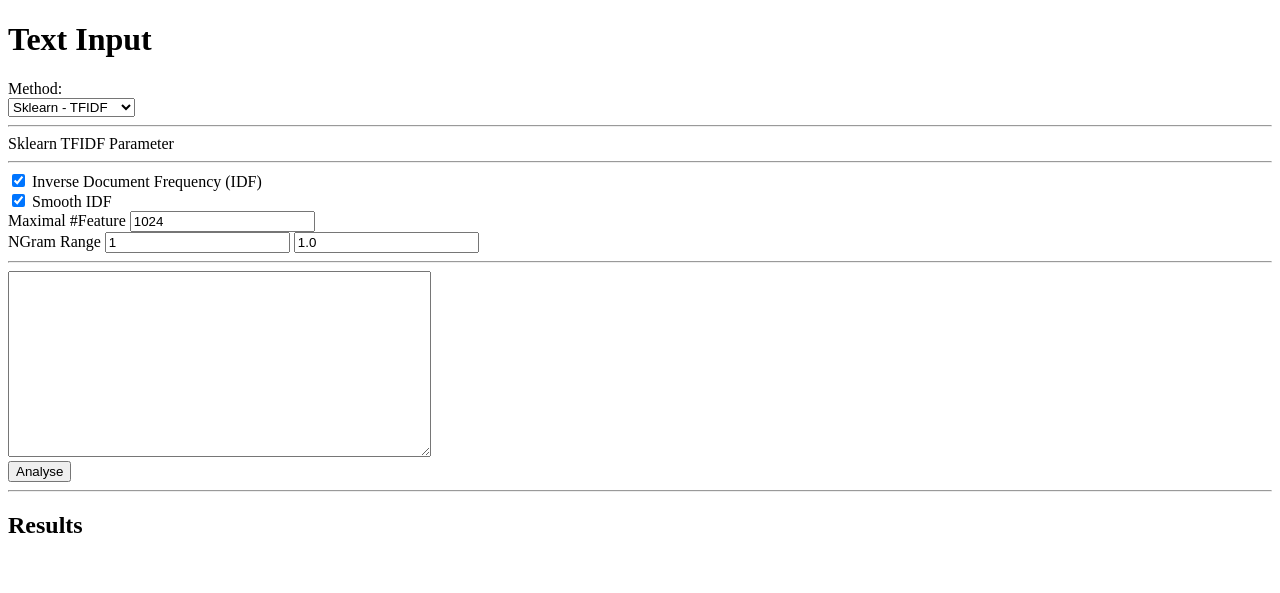
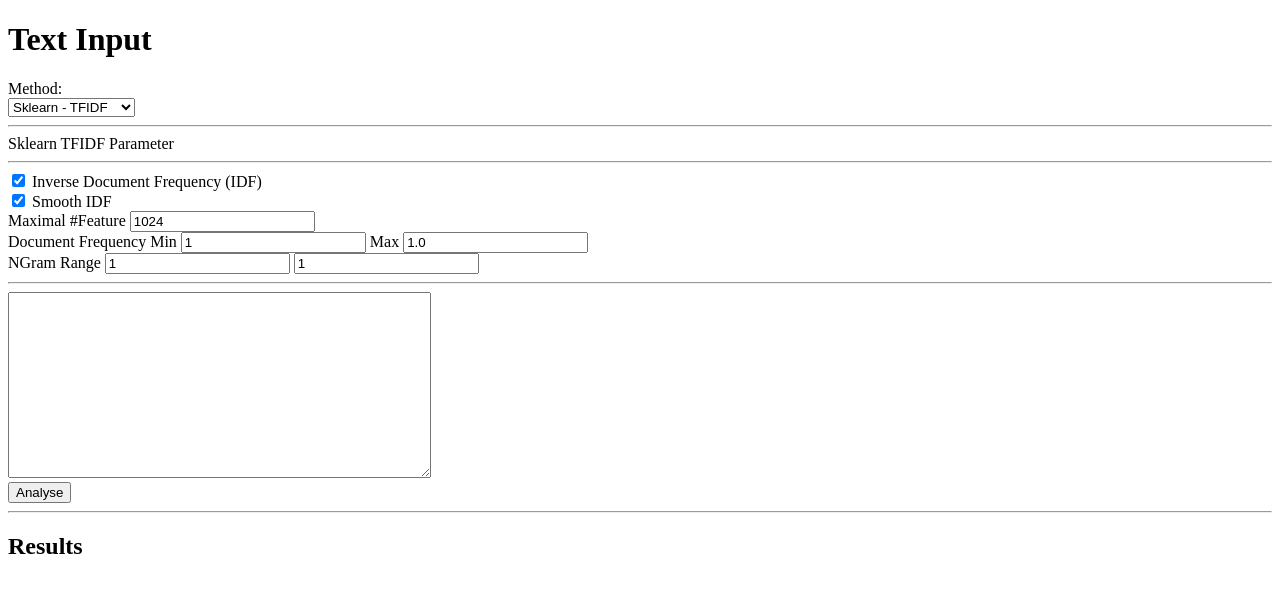
Before and after one commit to Gundlack-C-C/pdf_keyword_APP, a Flask app: page /analyse_text in a window 1280 px wide. Shown: the top 593 px of the page. Run offline with Flask 2, Linux system fonts and the light colour scheme.

Commit message:
add parameter inputs for document frequency

```diff
--- a/app/templates/parameter_tfidf.html
+++ b/app/templates/parameter_tfidf.html
@@ -20,9 +20,16 @@
     <label for="max_feature">Maximal #Feature</label>
     <input type="number" id="max_feature" name="max_feature" value='{{param.get('max_feature', 1024)}}' min=-1>
 </div>
+<div>
+    <label for="use_idf">Document Frequency</label>
+    <label>Min</label>
+    <input type="number" id="min_df" name="min_df" value='{{param.get('min_df', 1)}}' min=1>
+    <label>Max</label>
+    <input type="number" id="max_df" name="max_df" value='{{param.get('max_df', 1.0)}}' min=1>
+</div>
 
 <div>
     <label for="use_idf">NGram Range</label>
-    <input type="number" id="ngram_range_min" name="ngram_range_min" value='{{param.get('ngram_range', (1, 1.0))[0]}}' min=1>
-    <input type="number" id="ngram_range_max" name="ngram_range_max" value='{{param.get('ngram_range', (1, 1.0))[1]}}' min=1>
+    <input type="number" id="ngram_range_min" name="ngram_range_min" value='{{param.get('ngram_range', (1, 1))[0]}}' min=1>
+    <input type="number" id="ngram_range_max" name="ngram_range_max" value='{{param.get('ngram_range', (1, 1))[1]}}' min=1>
 </div>
```
